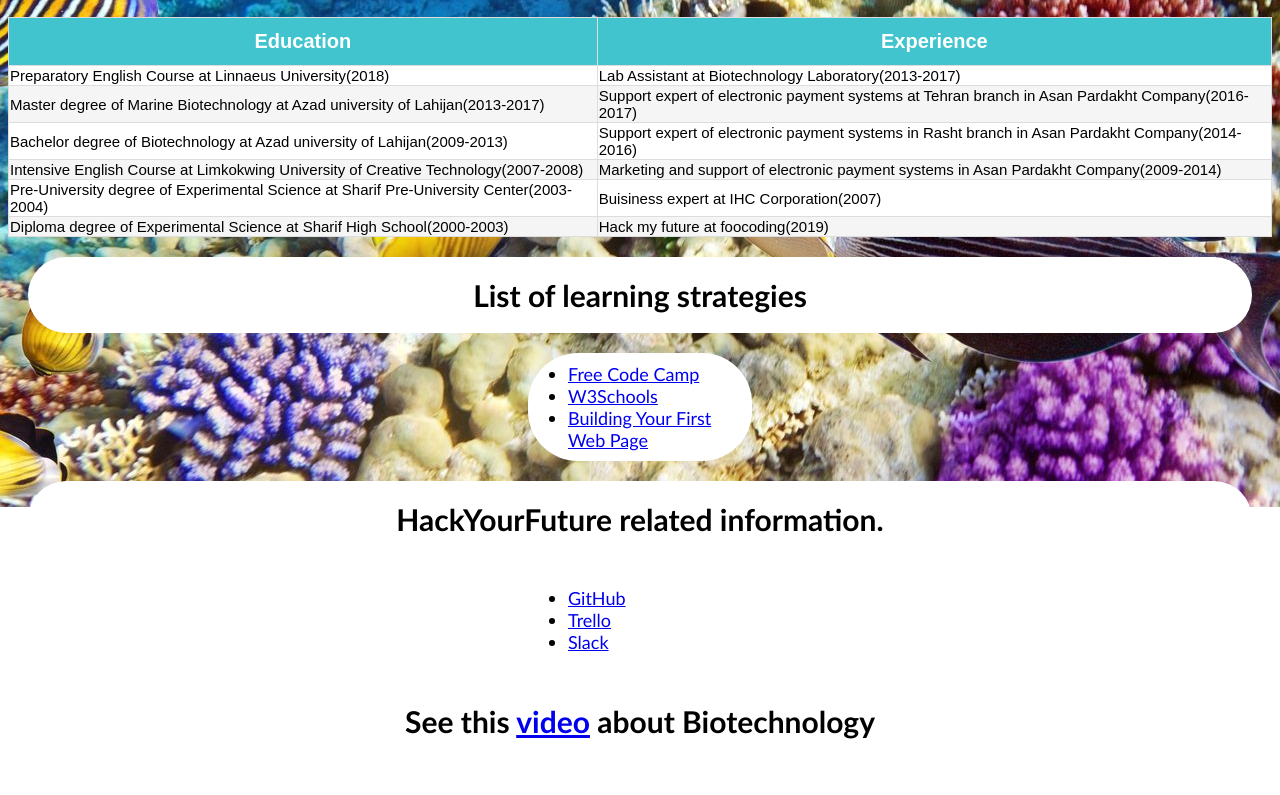
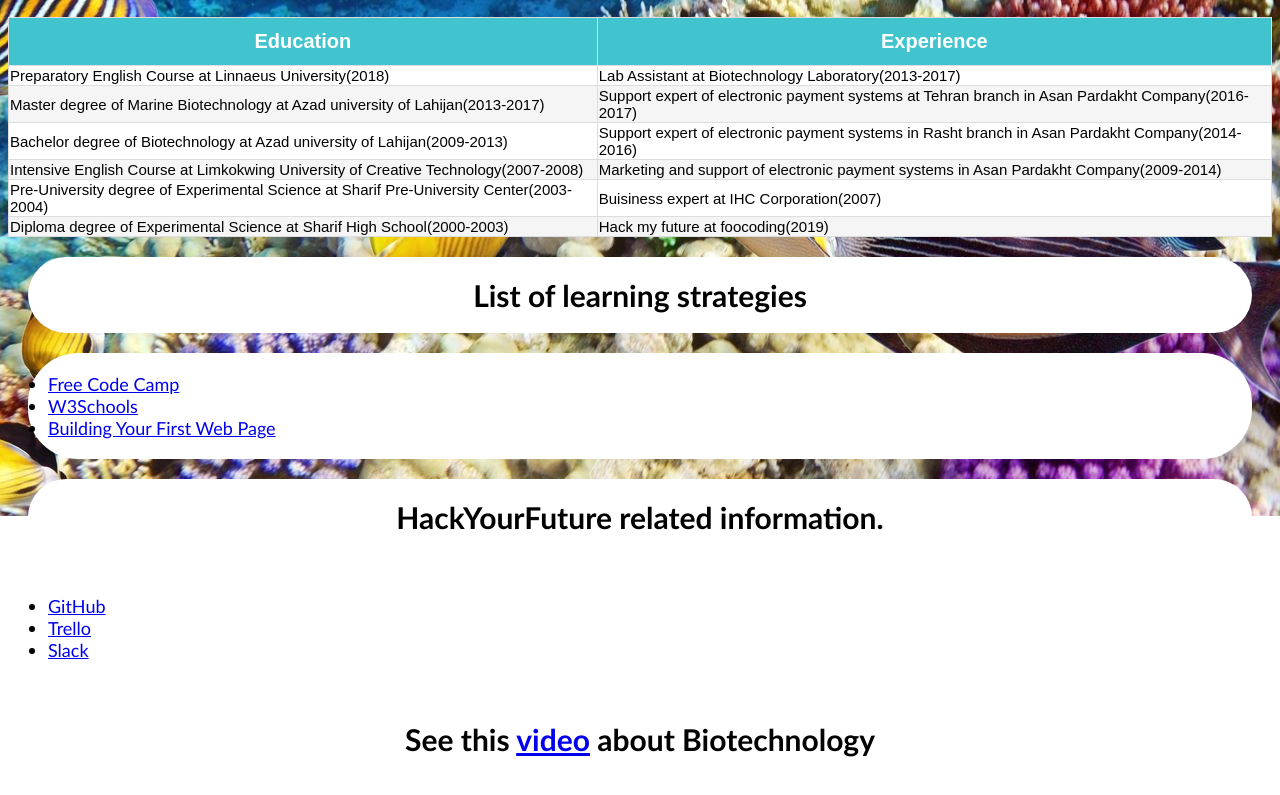
Before and after one commit to EhsanAhmadi121/hyf-html-css, a plain HTML site: page week1/index.html in a window 1280 px wide. Shown: the part 826-1621 px from the top of the page. Drawn offline with Linux system fonts and the light colour scheme.

Commit message:
Update style.css

```diff
--- a/week1/style.css
+++ b/week1/style.css
@@ -102,11 +102,8 @@ ul {
     text-align: left;
     background-color: white;
     color: black;
-    padding-top: 10px;
-    padding-bottom: 10px;
-    margin-right: 520px;
-    margin-left: 520px;
-    margin-top: 1px;
+    padding: 20px;
+    margin: 20px;
     border-radius: 50px;
 }
 
```
